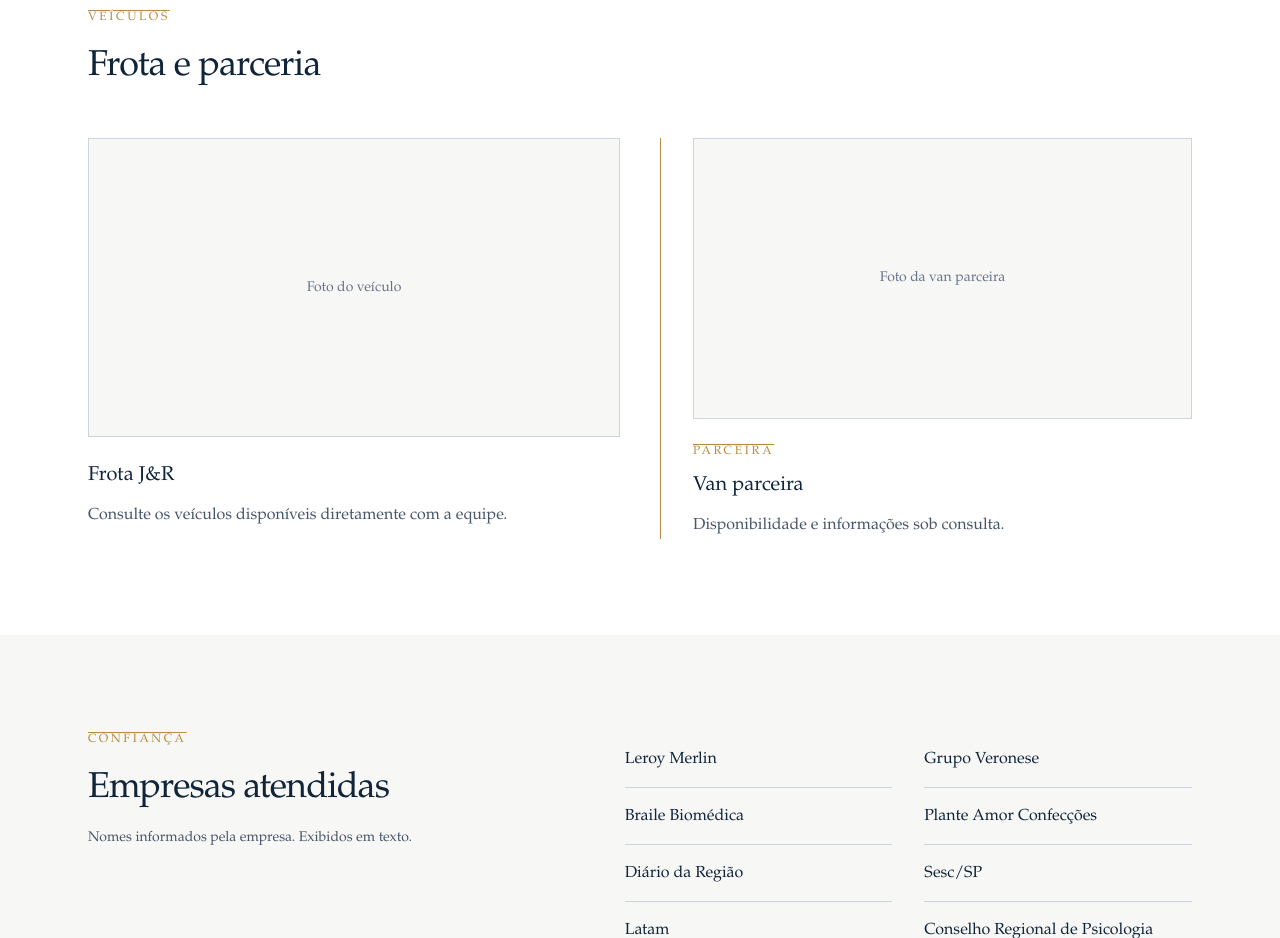
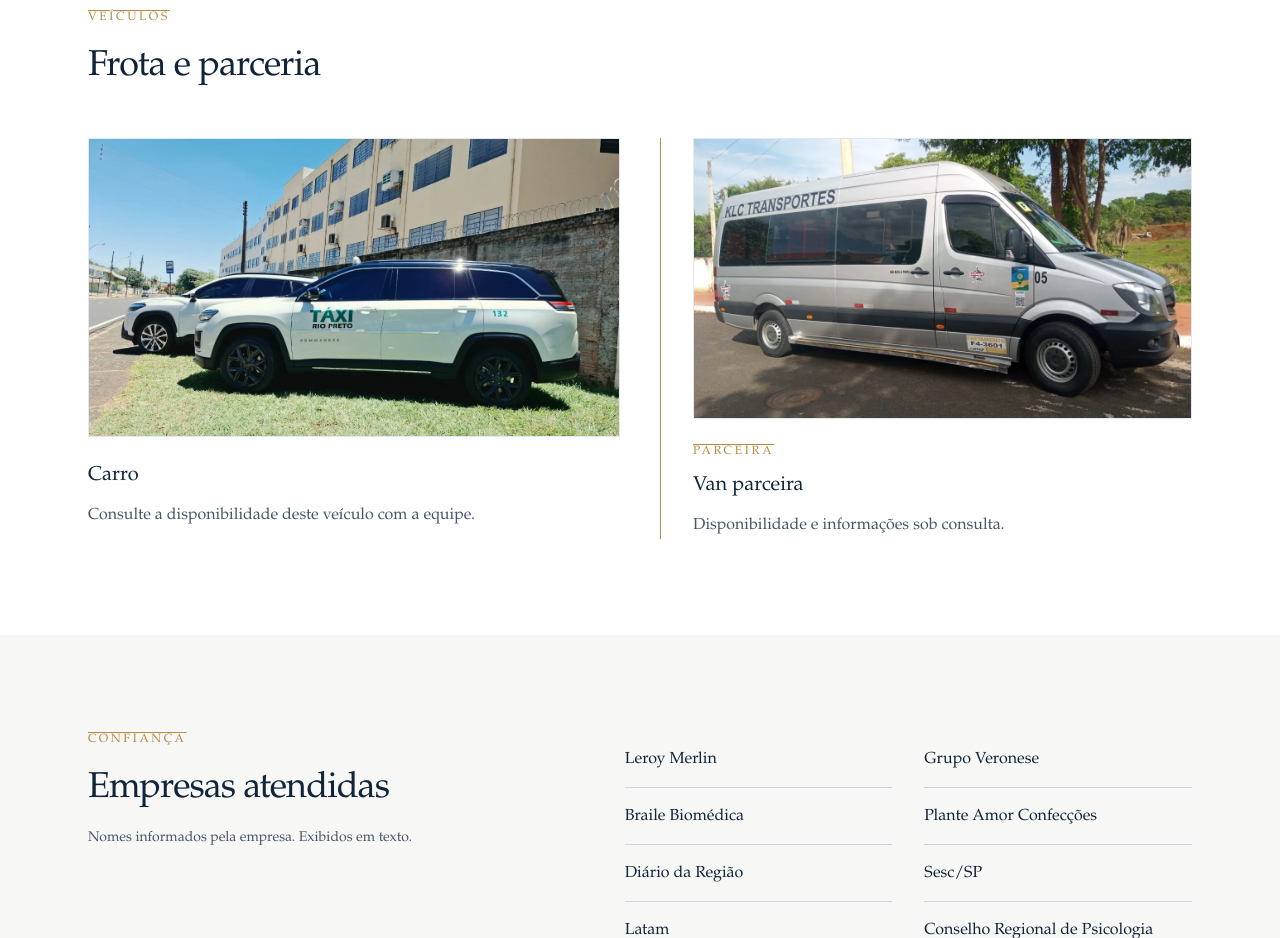
Before and after one commit to KamiJapa/J-Rtaxi, a website: page index.html in a window 1280 px wide. Shown: the part 2100-3038 px from the top of the page. Drawn offline with Linux system fonts and the light colour scheme.

Commit message:
Add fleet and partner van photos

```diff
--- a/index.html
+++ b/index.html
@@ -21,7 +21,7 @@
 <section class="intro section-pad"><div class="container intro-grid"><p class="overline">Apresentação</p><div><h2>Uma viagem mais <em>leve.</em></h2><p>A J&amp;R Transporte atende deslocamentos executivos em São José do Rio Preto e região. Fale com a equipe para consultar disponibilidade e solicitar seu orçamento.</p></div></div></section>
 <section class="services section-pad" id="servicos"><div class="container"><div class="section-heading"><p class="overline">Como podemos ajudar</p><h2>Serviços</h2></div><div class="service-row"><span class="service-number">01</span><div><h3>Transporte executivo</h3><p>Deslocamentos com atendimento executivo. Consulte disponibilidade e detalhes pelo WhatsApp.</p></div><span class="service-rule"></span></div><div class="service-row"><span class="service-number">02</span><div><h3>Atendimento a empresas</h3><p>Atendimento corporativo para organizações e profissionais. Consulte condições para sua necessidade.</p></div><span class="service-rule"></span></div></div></section>
 <section id="regiao" class="region section-pad"><div class="container region-inner"><div><p class="overline">Onde atendemos</p><h2>Perto de você,<br><em>na região.</em></h2></div><p>Atuação em <strong>São José do Rio Preto e região.</strong><br>Consulte pelo WhatsApp se o seu destino está na área atendida.</p></div></section>
-<section class="fleet section-pad" id="frota"><div class="container"><div class="section-heading"><p class="overline">Veículos</p><h2>Frota e parceria</h2></div><div class="fleet-grid"><article class="fleet-item"><div class="photo-missing" aria-label="Foto do veículo da frota não fornecida"><span>Foto do veículo</span></div><h3>Frota J&amp;R</h3><p>Consulte os veículos disponíveis diretamente com a equipe.</p></article><article class="fleet-item partner"><div class="photo-missing" aria-label="Foto da van parceira não fornecida"><span>Foto da van parceira</span></div><p class="overline">Parceira</p><h3>Van parceira</h3><p>Disponibilidade e informações sob consulta.</p></article></div></div></section>
+<section class="fleet section-pad" id="frota"><div class="container"><div class="section-heading"><p class="overline">Veículos</p><h2>Frota e parceria</h2></div><div class="fleet-grid"><article class="fleet-item"><img class="fleet-photo" src="/assets/carro-taxi-rio-preto.webp" alt="Carro branco com identificação Táxi Rio Preto estacionado ao lado de outro veículo." width="1280" height="960" loading="lazy" decoding="async"><h3>Carro</h3><p>Consulte a disponibilidade deste veículo com a equipe.</p></article><article class="fleet-item partner"><img class="fleet-photo" src="/assets/van-parceira.webp" alt="Van prata identificada como KLC Transportes, estacionada à sombra de árvores." width="1152" height="864" loading="lazy" decoding="async"><p class="overline">Parceira</p><h3>Van parceira</h3><p>Disponibilidade e informações sob consulta.</p></article></div></div></section>
 <section class="clients section-pad" id="empresas"><div class="container clients-inner"><div><p class="overline">Confiança</p><h2>Empresas atendidas</h2><p class="clients-note">Nomes informados pela empresa. Exibidos em texto.</p></div><ul class="client-list"><li>Leroy Merlin</li><li>Grupo Veronese</li><li>Braile Biomédica</li><li>Plante Amor Confecções</li><li>Diário da Região</li><li>Sesc/SP</li><li>Latam</li><li>Conselho Regional de Psicologia</li></ul></div></section>
 <section id="contato" class="contact section-pad"><div class="container contact-inner"><div><p class="overline">Vamos conversar</p><h2>Planeje seu próximo<br><em>deslocamento.</em></h2></div><div class="contact-action"><p>Solicite um orçamento e consulte disponibilidade pelo WhatsApp.</p><a class="button button-gold whatsapp-link" href="#contato">Solicitar orçamento <span aria-hidden="true">↗</span></a><p class="contact-note">O contato será direcionado ao WhatsApp da J&amp;R Transporte.</p></div></div></section>
 </main><footer class="footer"><div class="container footer-inner"><a class="brand brand-footer" href="#inicio"><span class="brand-mark">J<span>&amp;</span>R</span><span class="brand-name">J&amp;R <b>Transporte</b></span></a><p>Transporte executivo<br>São José do Rio Preto e região</p><a href="#inicio">Voltar ao início ↑</a></div><div class="container copyright">© <span id="year"></span> J&amp;R Transporte</div></footer>
--- a/package.json
+++ b/package.json
@@ -5,7 +5,7 @@
   "scripts": {
     "build:css": "tailwindcss -i ./src/input.css -o ./assets/styles.css --minify",
     "serve": "python3 -m http.server 4173",
-    "build": "npm run build:css && mkdir -p dist/assets && cp index.html favicon.svg dist/ && cp assets/styles.css assets/script.js dist/assets/",
+    "build": "npm run build:css && rm -rf dist && mkdir -p dist/assets && cp index.html favicon.svg dist/ && cp assets/styles.css assets/script.js assets/carro-taxi-rio-preto.webp assets/van-parceira.webp dist/assets/",
     "deploy": "npm run build && npx wrangler deploy"
   },
   "devDependencies": {
--- a/src/input.css
+++ b/src/input.css
@@ -54,7 +54,7 @@
  .region-inner strong { @apply font-normal text-white; }
  .region h2 { @apply text-5xl; }
  .fleet-grid { @apply grid grid-cols-2 gap-10; }
- .photo-missing { @apply mb-6 flex aspect-[16/9] items-center justify-center border border-slate-300 bg-paper text-sm text-slate-500; }
+ .fleet-photo { @apply mb-6 block aspect-[16/9] w-full border border-slate-200 object-cover object-center; }
  .fleet-item.partner { @apply border-l border-gold pl-8; }
  .fleet-item .overline { @apply mb-3; }
  .clients { @apply bg-paper; }
```
Also changed, not shown: assets/carro-taxi-rio-preto.webp (added), assets/styles.css, assets/van-parceira.webp (added).
